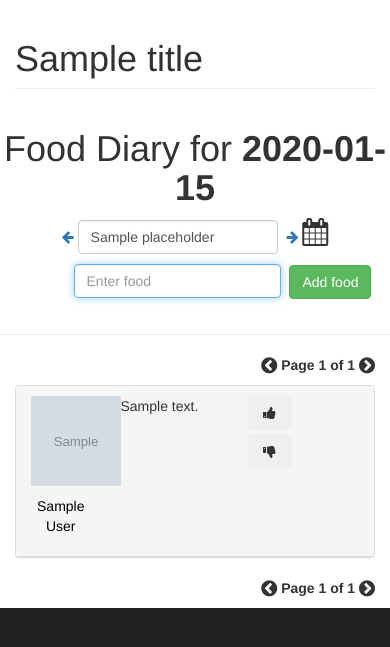
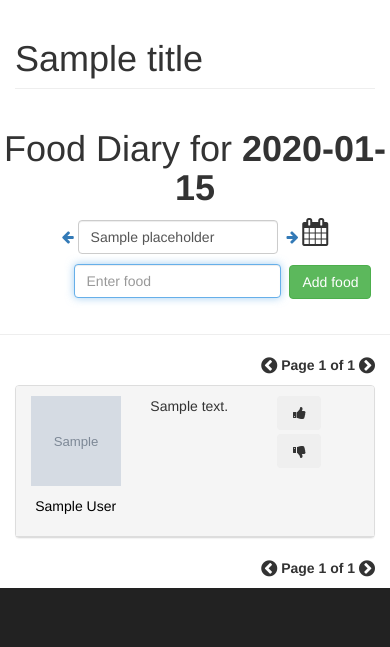
Before and after one commit to MattHealy/foodloggr, a Flask app: template app/templates/admin/home.html in a window 390 px wide. Shown: the part 101-748 px from the top of the page. Run offline with Flask 2, Linux system fonts and the light colour scheme; tables that the repository leaves empty hold one stand-in row (values such as "Sample post"); the template is opened without the code that fills it: values that come from a table or form of the project are taken from there, most other values are stand-ins (such as "Sample title", 1, 10 or a date in 2020); grey boxes marked "Sample" are stand-in pictures; some libraries are stand-ins or nearby versions.

Commit message:
Fixed mobile issue

```diff
--- a/app/templates/admin/_newsfeeditem.html
+++ b/app/templates/admin/_newsfeeditem.html
@@ -2,7 +2,7 @@
                                    <div class="panel-heading">
                                        <div class="row">
 
-                                           <div class="col-xs-3 col-md-2 text-center">
+                                           <div class="col-xs-4 col-md-2 text-center">
 
                                                {% if entry.user.photo %}
                                                    <a href="{{ url_for('admin.user_feed', user_id = entry.user.id) }}"><img src="{{ entry.user.get_photo() }}" height="90" style="max-width: 90px" /></a>
```
